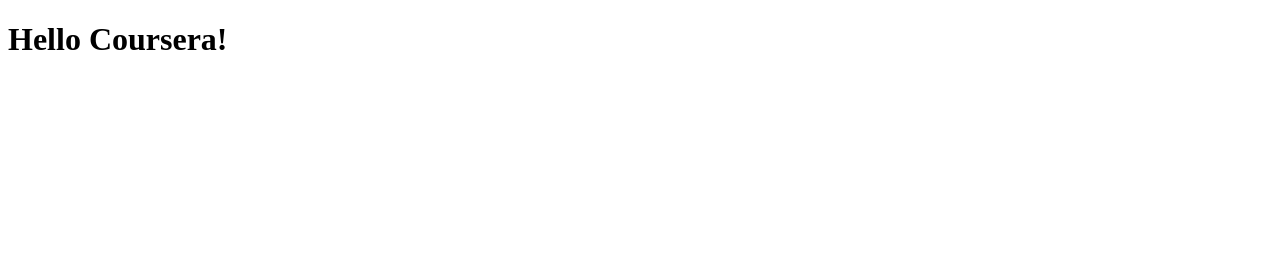
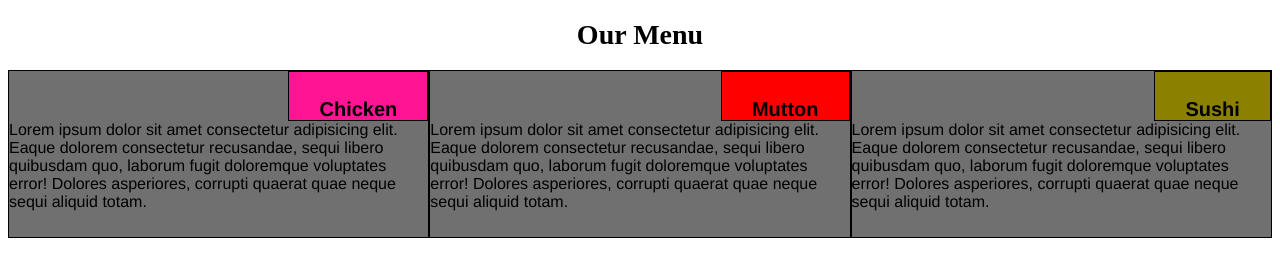
Before and after one commit to shourya03roy/coursera-test, a plain HTML site: page module2-solution/index.html in a window 1280 px wide. Drawn offline with Linux system fonts and the light colour scheme; files that its build step writes are made by us from their sources.

Commit message:
Update index.html

```diff
--- a/module2-solution/index.html
+++ b/module2-solution/index.html
@@ -1,9 +1,35 @@
 <!DOCTYPE html>
 <html>
 <head>
-	<title> module2-solution</title>
+<meta charset="utf-8">
+<meta name="viewport" content="width=device-width, initial-scale=1">
+<link rel="stylesheet" href="styles.css">
+<title>Responsive Layout</title>
 </head>
 <body>
-<h1>Hello Coursera!</h1>
+<div class="container">
+<h1>Our Menu</h1>
+
+<div class="row">
+  <div class="col-lg-4 col-md-6 .col-sm-12 item">
+    <div class="item-title" style="background-color: #FF1493">
+      <h4>Chicken</h4>
+    </div>
+    <p>Lorem ipsum dolor sit amet consectetur adipisicing elit. Eaque dolorem consectetur recusandae, sequi libero quibusdam quo, laborum fugit doloremque voluptates error! Dolores asperiores, corrupti quaerat quae neque sequi aliquid totam.</p>
+  </div>
+  <div class="col-lg-4 col-md-6 .col-sm-12 item">
+    <div class="item-title" style="background-color: #FF0000">
+      <h4>Mutton</h4>
+    </div>
+    <p>Lorem ipsum dolor sit amet consectetur adipisicing elit. Eaque dolorem consectetur recusandae, sequi libero quibusdam quo, laborum fugit doloremque voluptates error! Dolores asperiores, corrupti quaerat quae neque sequi aliquid totam.</p>
+  </div>
+  <div class="col-lg-4 col-md-12 .col-sm-12 item">
+    <div class="item-title" style="background-color: #8B8000">
+      <h4>Sushi</h4>
+    </div>
+    <p>Lorem ipsum dolor sit amet consectetur adipisicing elit. Eaque dolorem consectetur recusandae, sequi libero quibusdam quo, laborum fugit doloremque voluptates error! Dolores asperiores, corrupti quaerat quae neque sequi aliquid totam.</p>
+  </div>
+</div>
+</div>
 </body>
 </html>
```
